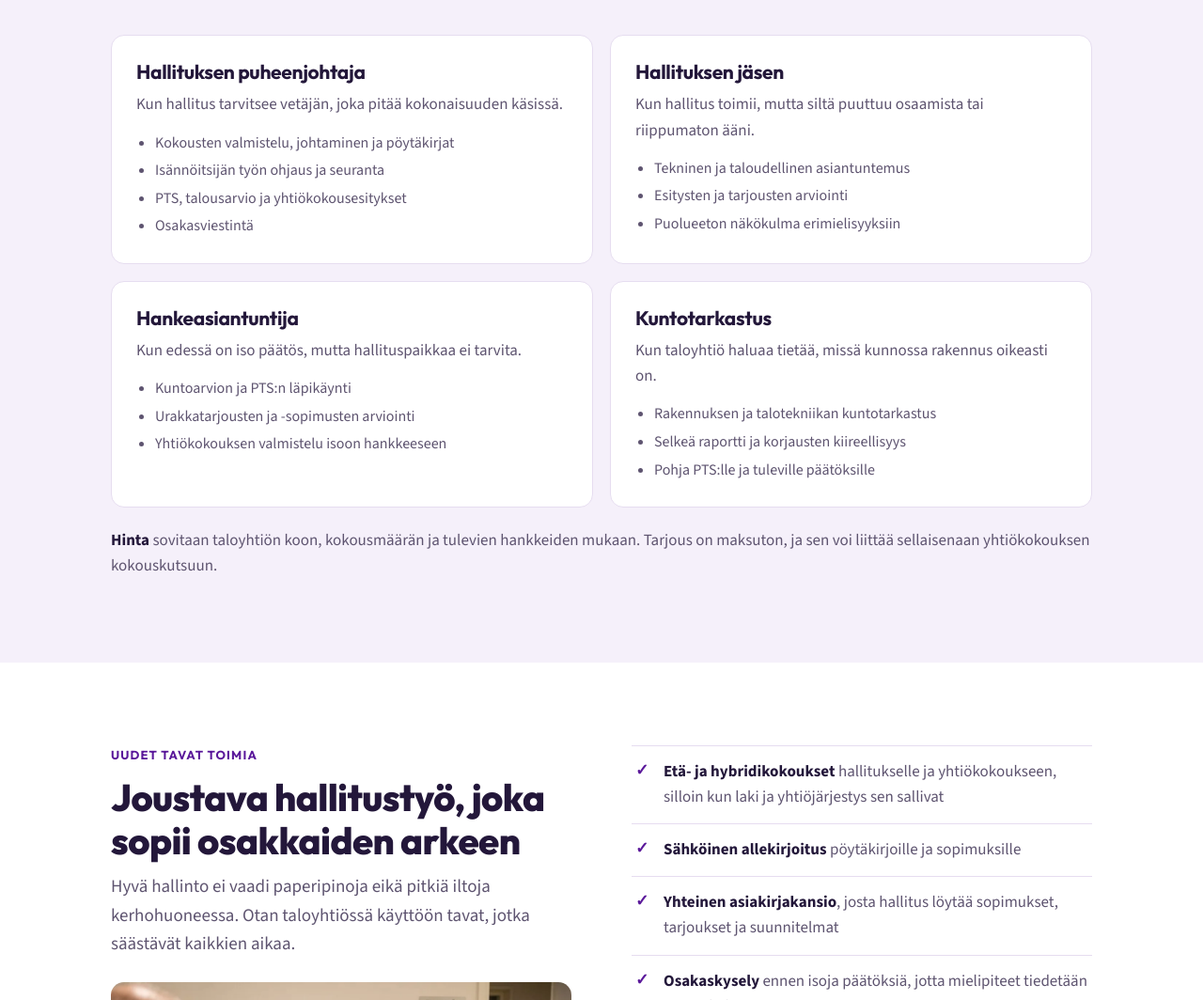
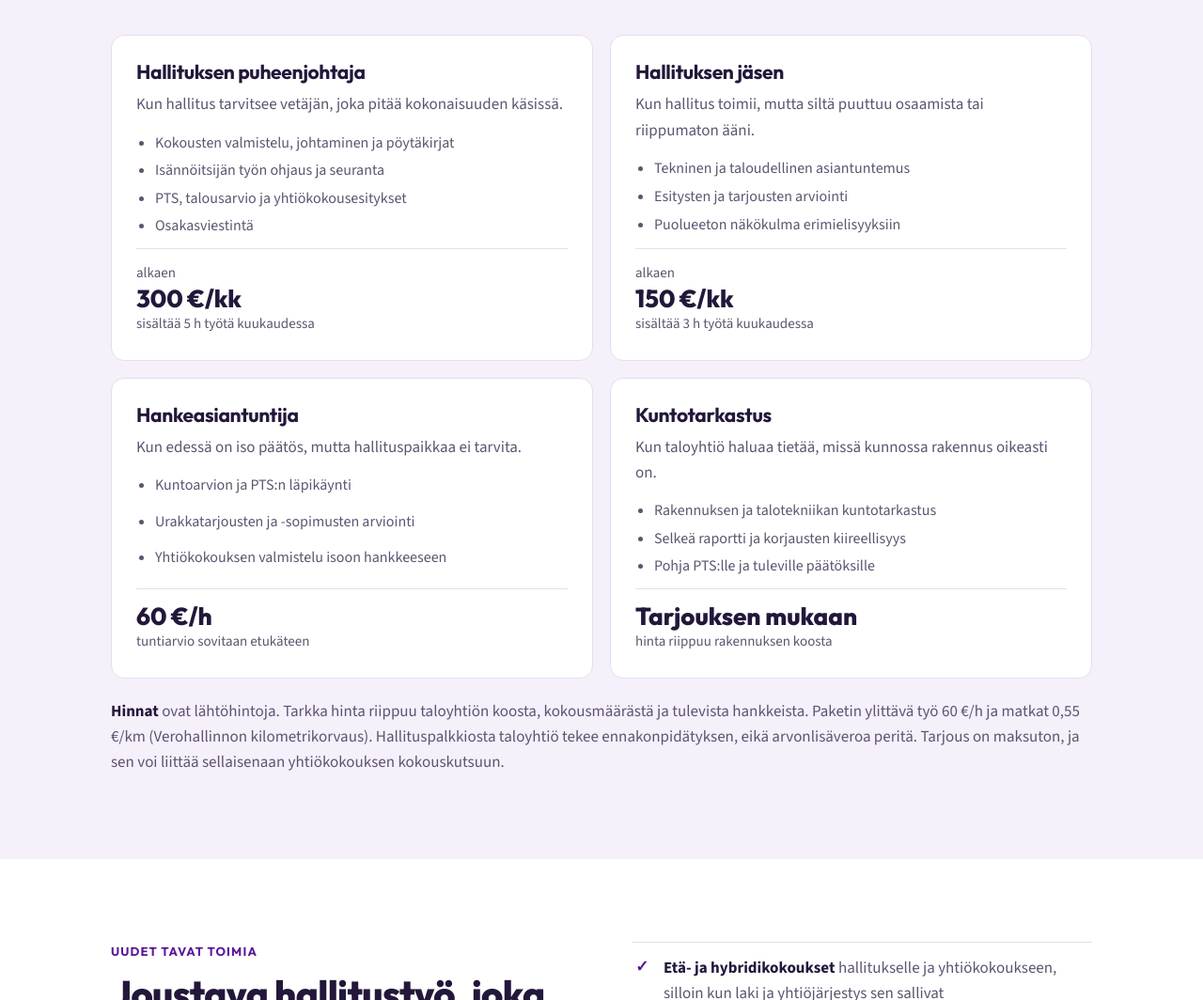
Before and after one commit to Komentorivi/hallitusammattilainen, a plain HTML site: page index.html in a window 1280 px wide. Shown: the part 3672-4736 px from the top of the page at 94% size. Drawn offline with Linux system fonts and the light colour scheme.

Commit message:
Alkaen-hinnat palveluihin ja hintakysymykseen
Co-Authored-By: Claude Opus 5.5 <noreply@anthropic.com>

```diff
--- a/index.html
+++ b/index.html
@@ -23,7 +23,7 @@
 <meta name="twitter:card" content="summary_large_image">
 <meta name="theme-color" content="#2B0E4A">
 <script type="application/ld+json">
-{"@context":"https://schema.org","@type":"ProfessionalService","name":"Hallitusammattilainen","url":"https://hallitusammattilainen.fi/","image":"https://hallitusammattilainen.fi/kuvat/profiili.jpg","email":"mikko.kauppinen@hallitusammattilainen.fi","areaServed":"FI","address":{"@type":"PostalAddress","addressLocality":"Nurmijärvi","addressCountry":"FI"},"description":"Puolueeton ulkopuolinen hallituksen puheenjohtaja ja hallituksen jäsen taloyhtiöihin sekä kuntotarkastukset.","knowsAbout":["taloyhtiön hallitustyö","asunto-osakeyhtiölaki","kuntoarvio","PTS","korjausrakentaminen","kuntotarkastus"],"hasOfferCatalog":{"@type":"OfferCatalog","name":"Palvelut","itemListElement":[{"@type":"Offer","itemOffered":{"@type":"Service","name":"Ulkopuolinen hallituksen puheenjohtaja"}},{"@type":"Offer","itemOffered":{"@type":"Service","name":"Ulkopuolinen hallituksen jäsen"}},{"@type":"Offer","itemOffered":{"@type":"Service","name":"Hankeasiantuntija taloyhtiön korjaushankkeisiin"}},{"@type":"Offer","itemOffered":{"@type":"Service","name":"Kuntotarkastus"}}]},"founder":{"@type":"Person","name":"Mikko Kauppinen","jobTitle":"Hallitusammattilainen","sameAs":"https://www.linkedin.com/in/mikko-kauppinen-8005861"}}
+{"@context":"https://schema.org","@type":"ProfessionalService","name":"Hallitusammattilainen","url":"https://hallitusammattilainen.fi/","image":"https://hallitusammattilainen.fi/kuvat/profiili.jpg","email":"mikko.kauppinen@hallitusammattilainen.fi","areaServed":"FI","address":{"@type":"PostalAddress","addressLocality":"Nurmijärvi","addressCountry":"FI"},"description":"Puolueeton ulkopuolinen hallituksen puheenjohtaja ja hallituksen jäsen taloyhtiöihin sekä kuntotarkastukset.","knowsAbout":["taloyhtiön hallitustyö","asunto-osakeyhtiölaki","kuntoarvio","PTS","korjausrakentaminen","kuntotarkastus"],"hasOfferCatalog":{"@type":"OfferCatalog","name":"Palvelut","itemListElement":[{"@type":"Offer","itemOffered":{"@type":"Service","name":"Ulkopuolinen hallituksen puheenjohtaja"},"priceSpecification":{"@type":"UnitPriceSpecification","price":"300","priceCurrency":"EUR","unitText":"kuukausi","description":"alkaen"}},{"@type":"Offer","itemOffered":{"@type":"Service","name":"Ulkopuolinen hallituksen jäsen"},"priceSpecification":{"@type":"UnitPriceSpecification","price":"150","priceCurrency":"EUR","unitText":"kuukausi","description":"alkaen"}},{"@type":"Offer","itemOffered":{"@type":"Service","name":"Hankeasiantuntija taloyhtiön korjaushankkeisiin"}},{"@type":"Offer","itemOffered":{"@type":"Service","name":"Kuntotarkastus"}}]},"founder":{"@type":"Person","name":"Mikko Kauppinen","jobTitle":"Hallitusammattilainen","sameAs":"https://www.linkedin.com/in/mikko-kauppinen-8005861"}}
 </script>
 </head>
 <body>
@@ -194,6 +194,7 @@
           <li>PTS, talousarvio ja yhtiökokousesitykset</li>
           <li>Osakasviestintä</li>
         </ul>
+        <p class="from">alkaen <b>300 €/kk</b><span>sisältää 5 h työtä kuukaudessa</span></p>
       </article>
       <article class="svc">
         <h3>Hallituksen jäsen</h3>
@@ -203,6 +204,7 @@
           <li>Esitysten ja tarjousten arviointi</li>
           <li>Puolueeton näkökulma erimielisyyksiin</li>
         </ul>
+        <p class="from">alkaen <b>150 €/kk</b><span>sisältää 3 h työtä kuukaudessa</span></p>
       </article>
       <article class="svc">
         <h3>Hankeasiantuntija</h3>
@@ -212,6 +214,7 @@
           <li>Urakkatarjousten ja -sopimusten arviointi</li>
           <li>Yhtiökokouksen valmistelu isoon hankkeeseen</li>
         </ul>
+        <p class="from"><b>60 €/h</b><span>tuntiarvio sovitaan etukäteen</span></p>
       </article>
       <article class="svc">
         <h3>Kuntotarkastus</h3>
@@ -221,9 +224,10 @@
           <li>Selkeä raportti ja korjausten kiireellisyys</li>
           <li>Pohja PTS:lle ja tuleville päätöksille</li>
         </ul>
+        <p class="from"><b>Tarjouksen mukaan</b><span>hinta riippuu rakennuksen koosta</span></p>
       </article>
     </div>
-    <p class="price"><b>Hinta</b> sovitaan taloyhtiön koon, kokousmäärän ja tulevien hankkeiden mukaan. Tarjous on maksuton, ja sen voi liittää sellaisenaan yhtiökokouksen kokouskutsuun.</p>
+    <p class="price"><b>Hinnat</b> ovat lähtöhintoja. Tarkka hinta riippuu taloyhtiön koosta, kokousmäärästä ja tulevista hankkeista. Paketin ylittävä työ 60 €/h ja matkat 0,55 €/km (Verohallinnon kilometrikorvaus). Hallituspalkkiosta taloyhtiö tekee ennakonpidätyksen, eikä arvonlisäveroa peritä. Tarjous on maksuton, ja sen voi liittää sellaisenaan yhtiökokouksen kokouskutsuun.</p>
   </div>
 </section>
 
@@ -305,7 +309,7 @@
       <details><summary>Voitko tehdä myös kuntotarkastuksen?</summary><p>Voin, joko hallitustyön lisäksi tai erillisenä palveluna. Kuntotarkastus antaa hallitukselle tiedon, jonka varaan PTS ja korjausten järjestys rakennetaan. Jos istun samassa hallituksessa, en osallistu päätökseen omasta tarjouksestani.</p></details>
       <details><summary>Sopiiko ulkopuolinen riitaiseen taloyhtiöön?</summary><p>Erityisen hyvin. Ulkopuolisella ei ole omaa asuntoa eikä naapurisuhteita taloyhtiössä, joten hän voi tehdä päätökset faktojen ja koko yhtiön edun perusteella. Osakkaiden ei tarvitse ottaa riitoja henkilökohtaisesti, kun vaikeat asiat valmistelee ulkopuolinen.</p></details>
       <details><summary>Korvaako hallitusammattilainen isännöitsijän?</summary><p>Ei. Isännöitsijä hoitaa juoksevan hallinnon, ja hallitus päättää ja valvoo. Teen tiivistä yhteistyötä isännöitsijänne kanssa ja varmistan, että sovitut asiat etenevät.</p></details>
-      <details><summary>Paljonko palvelu maksaa?</summary><p>Hinta riippuu taloyhtiön koosta, kokousten määrästä ja tulevista hankkeista. Tarjous on maksuton, ja hallituksen palkkioista päättää lopulta yhtiökokous.</p></details>
+      <details><summary>Paljonko palvelu maksaa?</summary><p>Puheenjohtajana alkaen 300 € kuukaudessa (sisältää 5 h työtä) ja hallituksen jäsenenä alkaen 150 € kuukaudessa (sisältää 3 h). Paketin ylittävä työ ja isot hankkeet 60 €/h etukäteen sovitulla arviolla, matkat 0,55 €/km. Tarkka hinta riippuu taloyhtiön koosta ja tilanteesta. Tarjous on maksuton, ja hallituksen palkkioista päättää lopulta yhtiökokous.</p></details>
       <details><summary>Kuinka pitkäksi aikaa taloyhtiö sitoutuu?</summary><p>Hallituksen toimikausi määräytyy yhtiöjärjestyksen mukaan, yleensä yhtiökokouksesta seuraavaan. Yhtiökokous voi myös vaihtaa hallituksen jäsenen kesken toimikauden.</p></details>
       <details><summary>Mitä jos hallitukseen ei saada ketään osakkaista?</summary><p>Taloyhtiöllä on oltava hallitus, joka vastaa hallinnosta. Jos osakkaista ei löydy jäseniä, yhtiökokous voi valita ulkopuolisen jäsenen, kuten minut. Hallituksen jäsenen ei tarvitse olla osakas.</p></details>
       <details><summary>Miten palkkio maksetaan?</summary><p>Hallituksen palkkioista päättää yhtiökokous. Palkkio maksetaan yleensä kuukausi- tai kokouspalkkiona, ja taloyhtiö hoitaa siitä ennakonpidätyksen kuten muillekin hallituksen jäsenille.</p></details>
--- a/tyyli.css
+++ b/tyyli.css
@@ -123,6 +123,10 @@ figure{margin:0}
 .svc h3{font-size:21px}
 .svc p{color:var(--muted);font-size:17px}
 .svc ul{margin:4px 0 0;padding-left:20px;color:var(--muted);font-size:16px;display:grid;gap:4px}
+.svc .from{margin-top:auto;padding-top:14px;border-top:1px solid var(--line);color:var(--muted);font-size:15px}
+.svc .from b{display:block;font:800 26px/1.15 var(--display);color:var(--ink)}
+.svc .from span{display:block}
+.svc{grid-template-rows:auto auto 1fr auto}
 .price{margin-top:22px;font-size:17px;color:var(--muted)}
 .price b{color:var(--ink)}
 
```
